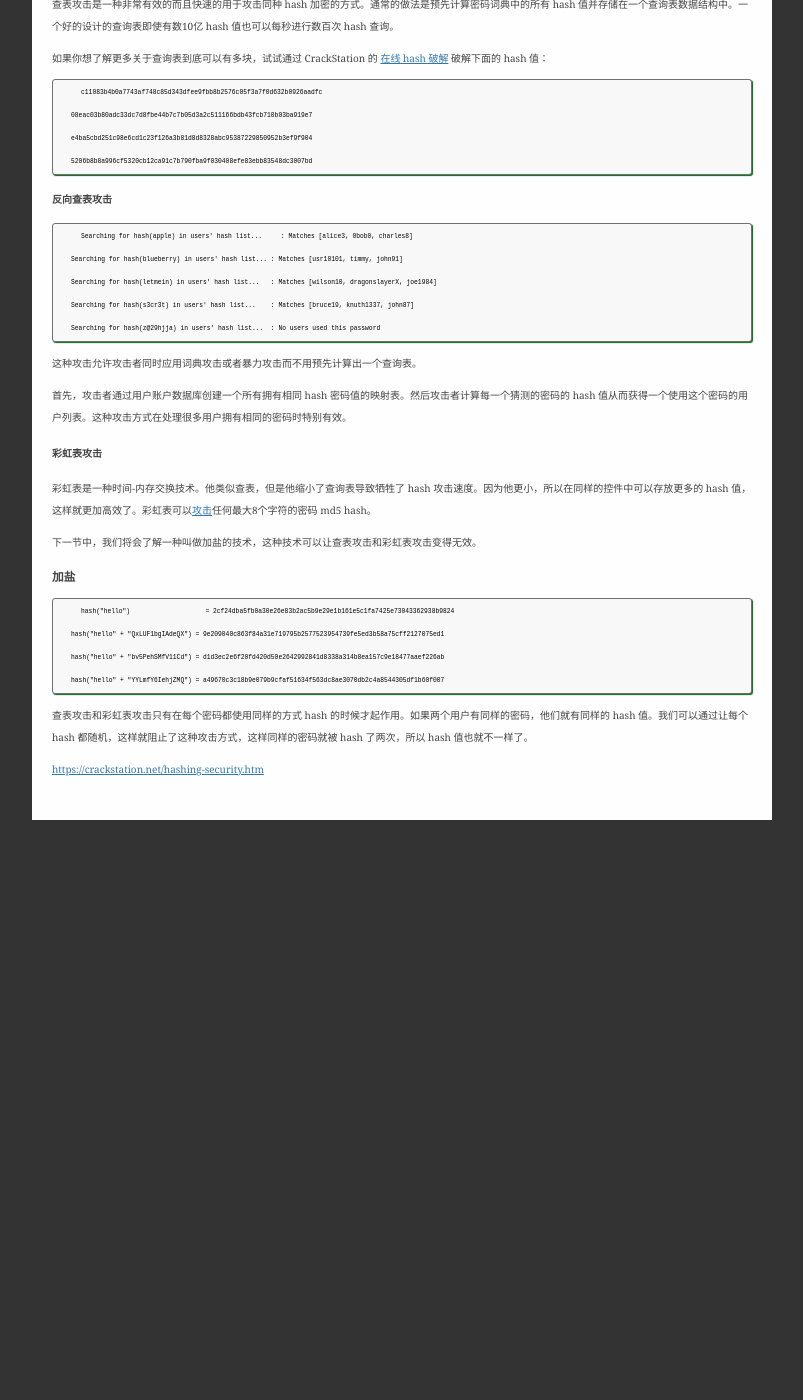
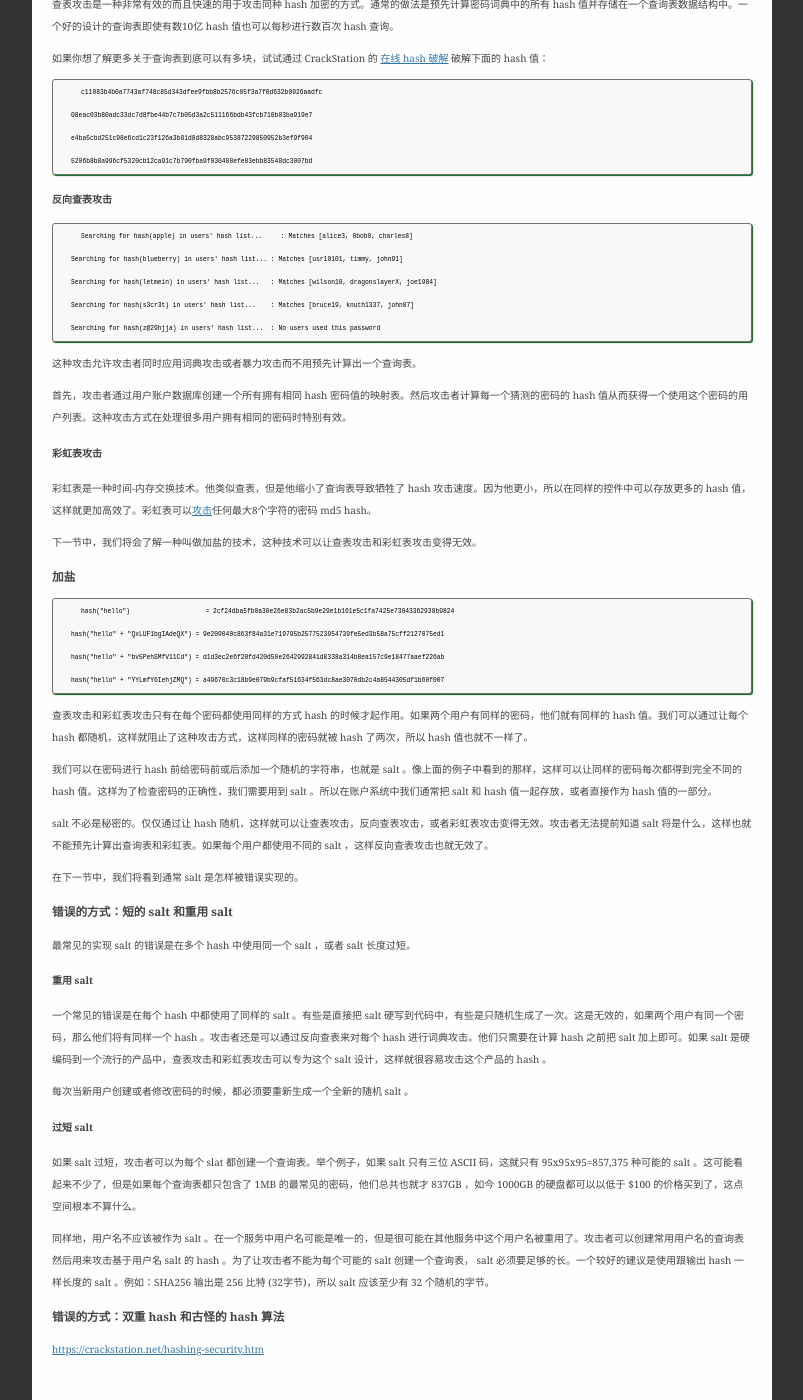
Before and after one commit to osrpt/osrpt.github.com, a Jekyll site: the page built from _posts/2014-05-14-hashing-security.md, in a window 1280 px wide and 1400 px high, scrolled down 2085 px. Shown: the whole window, without its empty margins (238-1041 px from the left). Built offline with Jekyll 4.4.1, drawn with Linux system fonts in a browser that asks for light colours; Markdown is read by kramdown in place of the engine named in the settings; before the commit the page ends 2905 px from its top, so only the background shows below that.

Commit message:
继续翻译

```diff
--- a/_posts/2014-05-14-hashing-security.md
+++ b/_posts/2014-05-14-hashing-security.md
@@ -125,6 +125,32 @@ Hash 算法是一种功能。他们把任何数量的数据转换为一个指定
 
 查表攻击和彩虹表攻击只有在每个密码都使用同样的方式 hash 的时候才起作用。如果两个用户有同样的密码，他们就有同样的 hash 值。我们可以通过让每个 hash 都随机，这样就阻止了这种攻击方式，这样同样的密码就被 hash 了两次，所以 hash 值也就不一样了。
 
+我们可以在密码进行 hash 前给密码前或后添加一个随机的字符串，也就是 salt 。像上面的例子中看到的那样，这样可以让同样的密码每次都得到完全不同的 hash 值。这样为了检查密码的正确性，我们需要用到 salt 。所以在账户系统中我们通常把 salt 和 hash 值一起存放，或者直接作为 hash 值的一部分。
+
+salt 不必是秘密的。仅仅通过让 hash 随机，这样就可以让查表攻击，反向查表攻击，或者彩虹表攻击变得无效。攻击者无法提前知道 salt 将是什么，这样也就不能预先计算出查询表和彩虹表。如果每个用户都使用不同的 salt ，这样反向查表攻击也就无效了。
+
+在下一节中，我们将看到通常 salt 是怎样被错误实现的。
+
+###**错误**的方式：短的 salt 和重用 salt
+
+最常见的实现 salt 的错误是在多个 hash 中使用同一个 salt ，或者 salt 长度过短。
+
+####重用 salt
+
+一个常见的错误是在每个 hash 中都使用了同样的 salt 。有些是直接把 salt 硬写到代码中，有些是只随机生成了一次。这是无效的，如果两个用户有同一个密码，那么他们将有同样一个 hash 。攻击者还是可以通过反向查表来对每个 hash 进行词典攻击。他们只需要在计算 hash 之前把 salt 加上即可。如果 salt 是硬编码到一个流行的产品中，查表攻击和彩虹表攻击可以专为这个 salt 设计，这样就很容易攻击这个产品的 hash 。
+
+每次当新用户创建或者修改密码的时候，都必须要重新生成一个全新的随机 salt 。
+
+####过短 salt
+
+如果 salt 过短，攻击者可以为每个 slat 都创建一个查询表。举个例子，如果 salt 只有三位 ASCII 码，这就只有 95x95x95=857,375 种可能的 salt 。这可能看起来不少了，但是如果每个查询表都只包含了 1MB 的最常见的密码，他们总共也就才 837GB ，如今 1000GB 的硬盘都可以以低于 $100 的价格买到了，这点空间根本不算什么。
+
+同样地，用户名不应该被作为 salt 。在一个服务中用户名可能是唯一的，但是很可能在其他服务中这个用户名被重用了。攻击者可以创建常用用户名的查询表然后用来攻击基于用户名 salt 的 hash 。为了让攻击者不能为每个可能的 salt 创建一个查询表， salt 必须要足够的长。一个较好的建议是使用跟输出 hash 一样长度的 salt 。例如：SHA256 输出是 256 比特 (32字节)，所以 salt 应该至少有 32 个随机的字节。
+
+###**错误**的方式：双重 hash 和古怪的 hash 算法
+
+
+
 
 
 <https://crackstation.net/hashing-security.htm>
```
